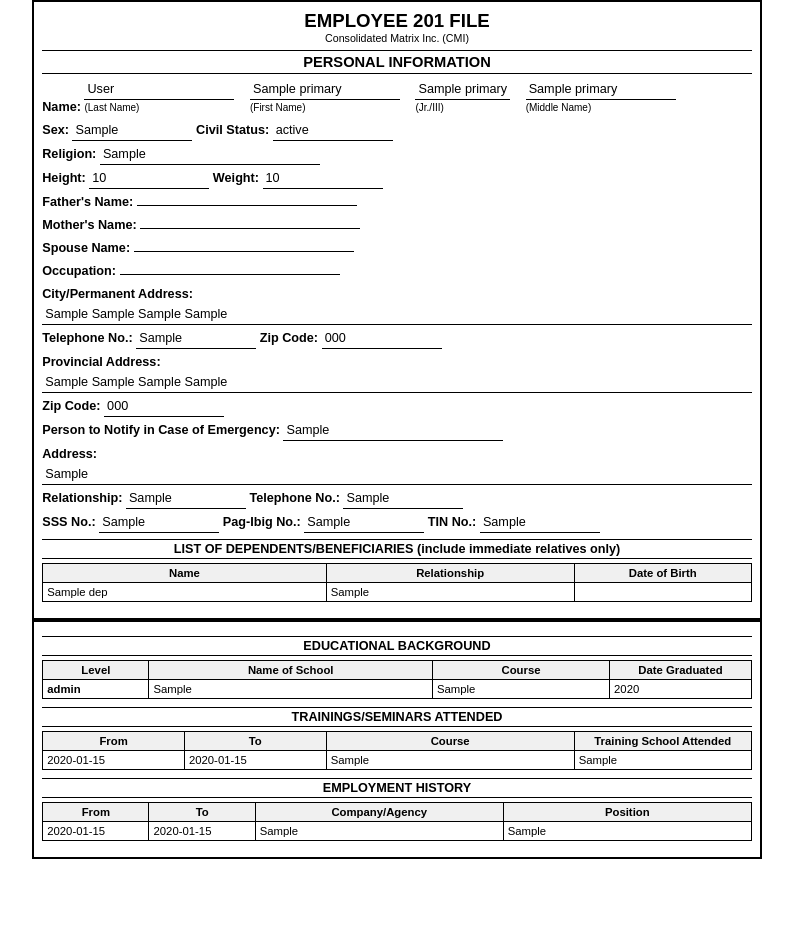
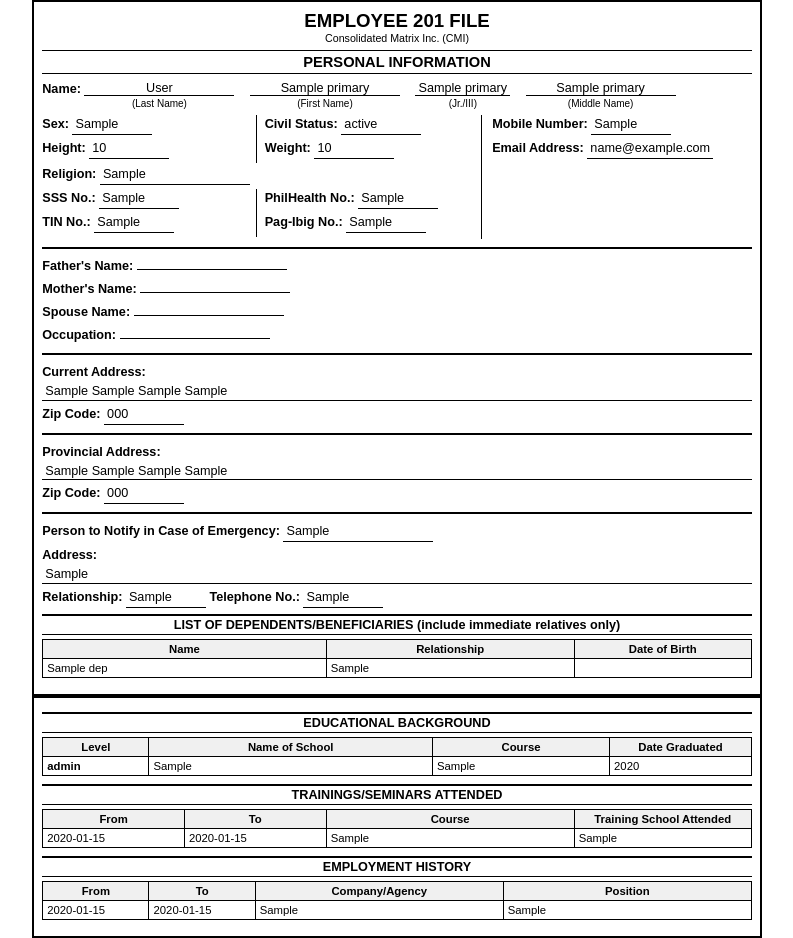
Before and after one commit to Echan05/Employee-201-PDF-Generator, a Python web app: template app/templates/employee_201.html in a window 1280 px wide. Shown: the whole page, without its empty margins (243-1036 px from the left). Before the commit the page ends 859 px from the top, so only its background shows below. Run offline with Jinja, Linux system fonts and the light colour scheme; the template is opened without the code that fills it: most values are stand-ins (such as "Sample title", 1, 10 or a date in 2020).

Commit message:
Refine Employee 201 template layout: Personal Information section
- Fix Name field row: page-width constraint so browser preview matches
  PDF dimensions, add missing rm_other_name (Jr./III) field, replace
  hardcoded caption offsets with structural alignment, fix vertical
  alignment and centering for both values and captions.

- Reorganize ID numbers: move SSS/Pag-Ibig/TIN above Father's Name,
  add missing PhilHealth No. (rm_phhealth) field.

- Add Mobile Number and Email Address fields (rm_contact_no,
  rm_email_address), utilizing previously empty space beside ID
  numbers; restructure Sex/Civil Status/Height/Weight and ID numbers
  into matching 2-column sub-grids with vertical dividers, per
  reference mockup.

- Add 4 horizontal section dividers separating employee info, family
  info, current address, provincial address, and emergency contact.

- Rename "City/Permanent Address" to "Current Address"; remove
  duplicate Telephone No. field under Current Address (rm_contact_no
  now shown once, under Mobile Number).

- Fix two layout bugs: label/value wrapping in narrow columns
  (white-space/min-width corrections) and blank address lines
  collapsing vertical space when an employee has no data for that
  field (min-height fix on .val.full).

- Fix inconsistent divider thickness - section-title border-top now
  matches standalone divider thickness (1px -> 2px).

```diff
--- a/app/templates/employee_201.html
+++ b/app/templates/employee_201.html
@@ -54,16 +54,62 @@
     .section-title {
         font-weight: bold;
         text-align: center;
-        border-top: 1px solid #000;
+        border-top: 2px solid #000;
         border-bottom: 1px solid #000;
         padding: 2px 0;
         margin: 6px 0 4px 0;
+    }
+
+    /* ---- Divider between sub-sections of Personal Information ---- */
+    .divider {
+        border-top: 2px solid #000;
+        margin: 8px 0;
+    }
+
+    /* ---- Outer two-column block: left = employee details, right = mobile/email ---- */
+    .two-col {
+        display: table;
+        width: 100%;
+        table-layout: fixed;
+    }
+    .two-col .col-left {
+        display: table-cell;
+        width: 62%;
+        vertical-align: top;
+        border-right: 1px solid #000;
+        padding-right: 10px;
+    }
+    .two-col .col-right {
+        display: table-cell;
+        width: 38%;
+        vertical-align: top;
+        padding-left: 10px;
+    }
+
+    /* ---- Generic 2-column sub-grid (used for Sex/Civil Status/Height/Weight AND the ID numbers) ---- */
+    .sub-grid {
+        display: table;
+        width: 100%;
+        margin-bottom: 2px;
+    }
+    .sub-grid .sub-col {
+        display: table-cell;
+        width: 50%;
+        vertical-align: top;
+    }
+    .sub-grid .sub-col.left {
+        border-right: 1px solid #000;
+        padding-right: 8px;
+    }
+    .sub-grid .sub-col.right {
+        padding-left: 8px;
     }
 
     /* ---- Inline label:value line (the corrected pattern) ---- */
     .line {
         margin-bottom: 4px;
         line-height: 1.5;
+        white-space: nowrap;
     }
     .line .lbl {
         font-weight: bold;
@@ -72,31 +118,41 @@
         border-bottom: 1px solid #000;
         padding: 0 3px;
         display: inline-block;
-        min-width: 120px;
+        min-width: 80px;
+        text-align: left;
     }
     .line .val.wide {
-        min-width: 220px;
+        min-width: 150px;
     }
     .line .val.name {
         min-width: 150px;
     }
     .name-group {
         display: inline-block;
-        text-align: left;
+        vertical-align: top;
+        text-align: center;
         margin-right: 12px;
     }
     .name-group .val {
         display: block;
+        height: 1.3em;
+        text-align: center;
+        line-height: 1.3em;
+        overflow: hidden;
     }
     .name-group .caption {
         font-size: 7.5pt;
         font-weight: normal;
         display: block;
+        text-align: center;
     }
     .line .val.full {
         display: block;
         width: 100%;
         margin-top: 1px;
+        white-space: normal;
+        min-height: 1.3em;
+        line-height: 1.3em;
     }
 
     /* ---- Data tables (dependents, education, employment, training) ---- */
@@ -151,8 +207,8 @@
 
     <div class="title-bar">PERSONAL INFORMATION</div>
 
-    <div class="line">
-        <span class="lbl">Name:</span>
+    <div class="line" style="white-space:normal;">
+        <span class="lbl" style="display:inline-block; vertical-align:top;">Name:</span>
         <span class="name-group">
             <span class="val name">{{ primary.rm_lastname }}</span>
             <span class="caption">(Last Name)</span>
@@ -171,54 +227,106 @@
         </span>
     </div>
 
+    <div class="two-col">
+        <div class="col-left">
+
+            <div class="sub-grid">
+                <div class="sub-col left">
                     <div class="line">
                         <span class="lbl">Sex:</span>
                         <span class="val">{{ blank(primary.rm_gender) }}</span>
+                    </div>
+                    <div class="line">
+                        <span class="lbl">Height:</span>
+                        <span class="val">{{ blank(primary.rm_height) }}</span>
+                    </div>
+                </div>
+                <div class="sub-col right">
+                    <div class="line">
                         <span class="lbl">Civil Status:</span>
                         <span class="val">{{ blank(primary.rm_civiil_status) }}</span>
                     </div>
+                    <div class="line">
+                        <span class="lbl">Weight:</span>
+                        <span class="val">{{ blank(primary.rm_weight) }}</span>
+                    </div>
+                </div>
+            </div>
 
-    <div class="line">
+            <div class="line" style="white-space:normal;">
                 <span class="lbl">Religion:</span>
                 <span class="val wide">{{ blank(primary.rm_religion) }}</span>
             </div>
 
+            <div class="sub-grid">
+                <div class="sub-col left">
                     <div class="line">
-        <span class="lbl">Height:</span>
-        <span class="val">{{ blank(primary.rm_height) }}</span>
-        <span class="lbl">Weight:</span>
-        <span class="val">{{ blank(primary.rm_weight) }}</span>
+                        <span class="lbl">SSS No.:</span>
+                        <span class="val">{{ blank(primary.rm_sss_no) }}</span>
+                    </div>
+                    <div class="line">
+                        <span class="lbl">TIN No.:</span>
+                        <span class="val">{{ blank(primary.rm_tin) }}</span>
+                    </div>
+                </div>
+                <div class="sub-col right">
+                    <div class="line">
+                        <span class="lbl">PhilHealth No.:</span>
+                        <span class="val">{{ blank(primary.rm_phhealth) }}</span>
+                    </div>
+                    <div class="line">
+                        <span class="lbl">Pag-Ibig No.:</span>
+                        <span class="val">{{ blank(primary.rm_pagibig_no) }}</span>
+                    </div>
+                </div>
             </div>
 
+        </div>
+        <div class="col-right">
             <div class="line">
+                <span class="lbl">Mobile Number:</span>
+                <span class="val">{{ blank(primary.rm_contact_no) }}</span>
+            </div>
+            <div class="line">
+                <span class="lbl">Email Address:</span>
+                <span class="val">{{ blank(primary.rm_email_address) }}</span>
+            </div>
+        </div>
+    </div>
+
+    <div class="divider"></div>
+
+    <div class="line" style="white-space:normal;">
         <span class="lbl">Father's Name:</span>
         <span class="val wide">{{ blank(father.fam_name) if father else "" }}</span>
     </div>
-    <div class="line">
+    <div class="line" style="white-space:normal;">
         <span class="lbl">Mother's Name:</span>
         <span class="val wide">{{ blank(mother.fam_name) if mother else "" }}</span>
     </div>
-    <div class="line">
+    <div class="line" style="white-space:normal;">
         <span class="lbl">Spouse Name:</span>
         <span class="val wide">{{ blank(spouse.fam_name) if spouse else "" }}</span>
     </div>
-    <div class="line">
+    <div class="line" style="white-space:normal;">
         <span class="lbl">Occupation:</span>
         <span class="val wide">{{ blank(spouse.fam_ocu) if spouse else "" }}</span>
     </div>
 
-    <div class="line">
-        <span class="lbl">City/Permanent Address:</span>
+    <div class="divider"></div>
+
+    <div class="line" style="white-space:normal;">
+        <span class="lbl">Current Address:</span>
         <span class="val full">{{ blank(primary.cur_street) }} {{ blank(primary.cur_subd) }} {{ blank(primary.cur_town) }} {{ blank(primary.cur_prov) }}</span>
     </div>
     <div class="line">
-        <span class="lbl">Telephone No.:</span>
-        <span class="val">{{ blank(primary.rm_contact_no) }}</span>
         <span class="lbl">Zip Code:</span>
         <span class="val">{{ blank(primary.cur_zip) }}</span>
     </div>
 
-    <div class="line">
+    <div class="divider"></div>
+
+    <div class="line" style="white-space:normal;">
         <span class="lbl">Provincial Address:</span>
         <span class="val full">{{ blank(primary.prov_street) }} {{ blank(primary.prov_subd) }} {{ blank(primary.prov_town) }} {{ blank(primary.prov_prov) }}</span>
     </div>
@@ -227,11 +335,13 @@
         <span class="val">{{ blank(primary.prov_zip) }}</span>
     </div>
 
-    <div class="line">
+    <div class="divider"></div>
+
+    <div class="line" style="white-space:normal;">
         <span class="lbl">Person to Notify in Case of Emergency:</span>
         <span class="val wide">{{ blank(primary.rm_incase_contact) }}</span>
     </div>
-    <div class="line">
+    <div class="line" style="white-space:normal;">
         <span class="lbl">Address:</span>
         <span class="val full">{{ blank(primary.rm_incase_add) }}</span>
     </div>
@@ -240,15 +350,6 @@
         <span class="val">{{ blank(primary.rm_incase_rela) }}</span>
         <span class="lbl">Telephone No.:</span>
         <span class="val">{{ blank(primary.rm_incace_contactno) }}</span>
-    </div>
-
-    <div class="line">
-        <span class="lbl">SSS No.:</span>
-        <span class="val">{{ blank(primary.rm_sss_no) }}</span>
-        <span class="lbl">Pag-Ibig No.:</span>
-        <span class="val">{{ blank(primary.rm_pagibig_no) }}</span>
-        <span class="lbl">TIN No.:</span>
-        <span class="val">{{ blank(primary.rm_tin) }}</span>
     </div>
 
     <div class="section-title">LIST OF DEPENDENTS/BENEFICIARIES (include immediate relatives only)</div>
```
Also changed, not shown: dev_preview/output.html (+131 -30 lines), 1 other file. Lines whose indentation alone changed are shown as unchanged.
